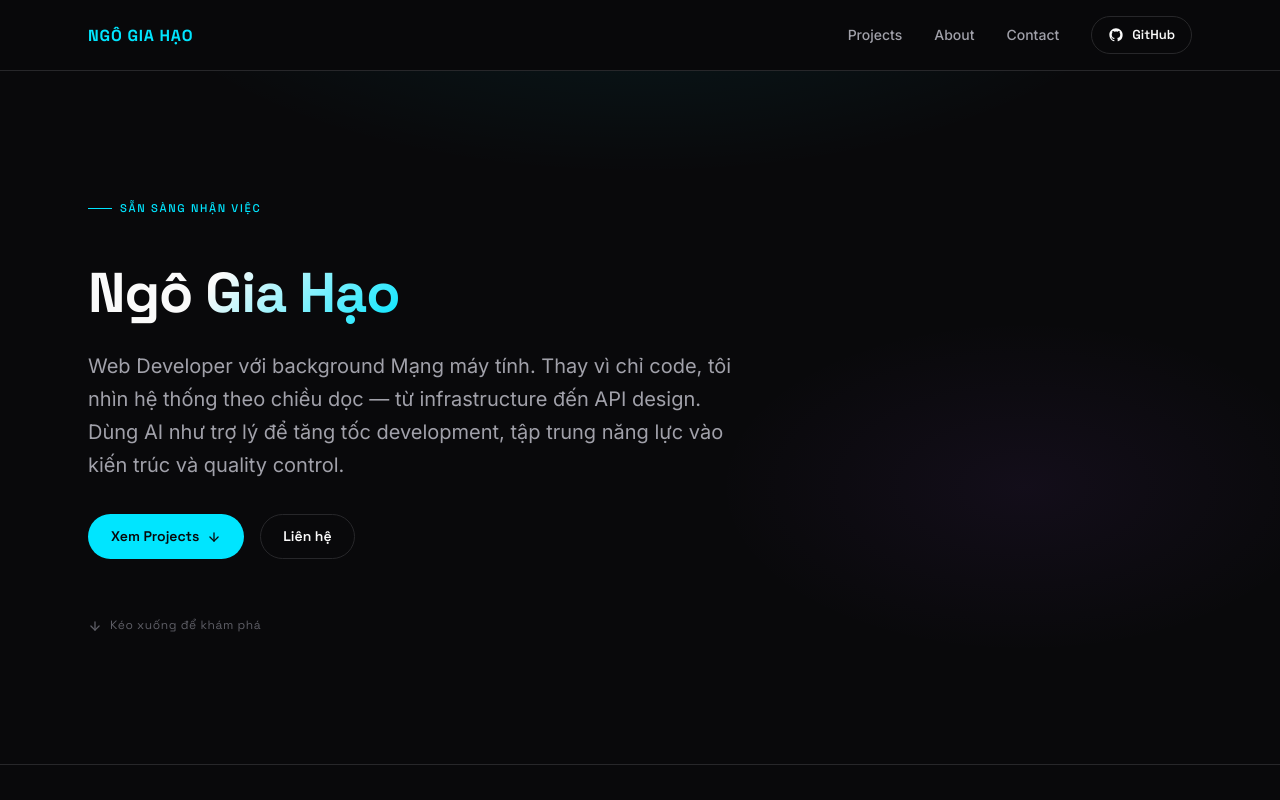
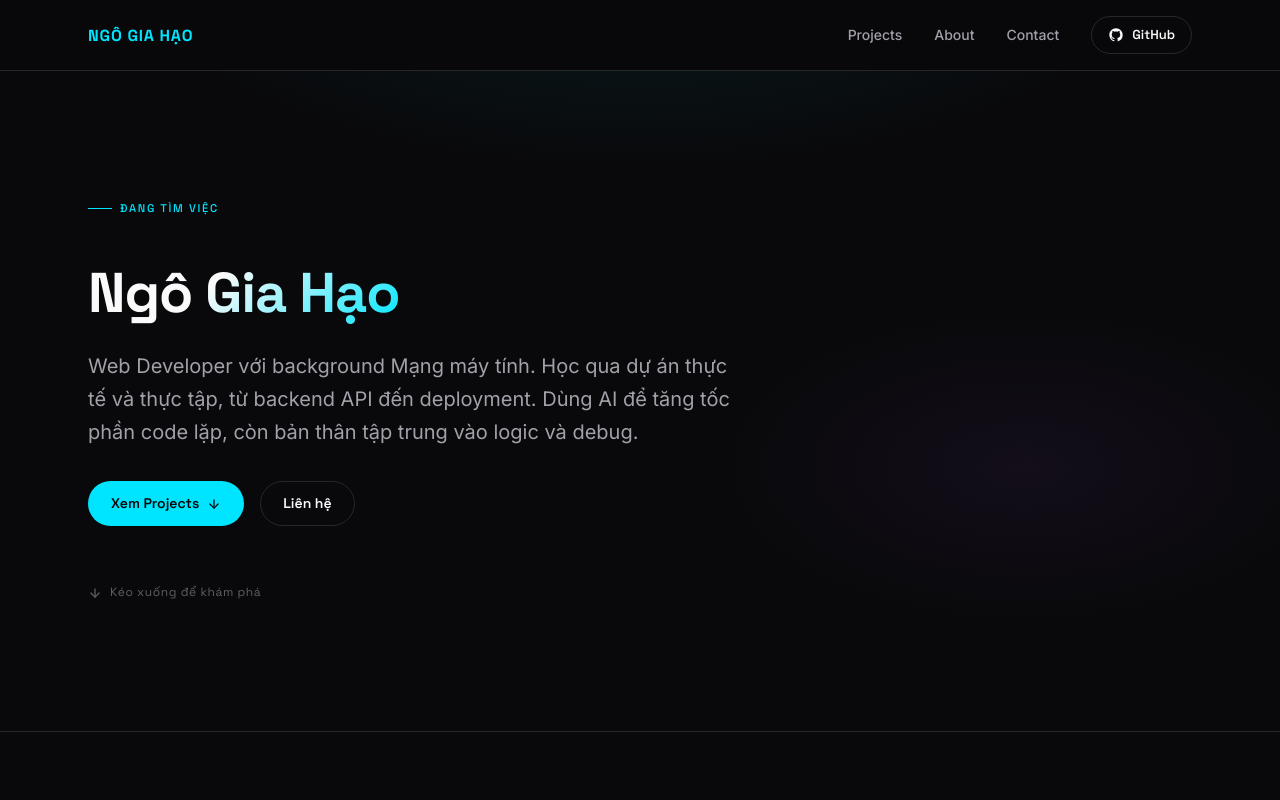
Before and after one commit to HaoNgo232/portfolio, a Next.js app: page / in a window 1280 px wide. Shown: the top 800 px of the page. Built offline with nearby package versions, Linux system fonts and the light colour scheme.

Commit message:
feat: Update portfolio content for clarity and relevance, enhancing project descriptions and personal insights

```diff
--- a/app/page.tsx
+++ b/app/page.tsx
@@ -260,15 +260,14 @@ export default function Home() {
       <section className="hero">
         <div className="container">
           <div className="hero-inner">
-            <p className="section-label">Sẵn sàng nhận việc</p>
+            <p className="section-label">Đang tìm việc</p>
             <h1>
               <span className="hero-name">Ngô Gia Hạo</span>
             </h1>
             <p className="hero-subtitle">
-              Web Developer với background Mạng máy tính. Thay vì chỉ code, tôi
-              nhìn hệ thống theo chiều dọc — từ infrastructure đến API design.
-              Dùng AI như trợ lý để tăng tốc development, tập trung năng lực vào
-              kiến trúc và quality control.
+              Web Developer với background Mạng máy tính. Học qua dự án thực tế
+              và thực tập, từ backend API đến deployment. Dùng AI để tăng tốc
+              phần code lặp, còn bản thân tập trung vào logic và debug.
             </p>
             <div className="hero-actions">
               <a href="#projects" className="btn btn-primary">
@@ -315,11 +314,10 @@ export default function Home() {
                 infrastructure và data flow nhiều như logic nghiệp vụ.
               </p>
               <p>
-                Tôi làm việc theo mô hình AI-Assisted Development: dùng AI sinh
-                code, còn bản thân thiết kế kiến trúc, review quality và ra
-                quyết định kỹ thuật. Stack chính: NestJS/Node.js cho backend,
-                Docker/Kubernetes cho deployment. Code tốt với tôi là code người
-                khác đọc được sau 3 tháng.
+                Tôi dùng AI để sinh code boilerplate và xử lý task lặp, còn bản
+                thân đọc hiểu logic và debug khi có lỗi. Stack chính:
+                NestJS/Node.js cho backend, Docker/Kubernetes qua thực tập. Code
+                tốt với tôi là code người khác đọc được sau 3 tháng.
               </p>
             </div>
             <div className="about-stack">
--- a/app/projects/[slug]/page.tsx
+++ b/app/projects/[slug]/page.tsx
@@ -605,12 +605,10 @@ export default function ProjectDetail({
         {/* CTA */}
         <div className="cta-card">
           <div>
-            <h3 style={{ marginBottom: "0.5rem" }}>
-              Quan tâm đến kiến trúc hệ thống?
-            </h3>
+            <h3 style={{ marginBottom: "0.5rem" }}>Muốn hỏi về dự án này?</h3>
             <p>
-              Muốn hỏi về cách tôi thiết kế hệ thống, quyết định tech stack,
-              hoặc có cơ hội việc làm phù hợp — liên hệ tôi qua email.
+              Nếu bạn muốn biết thêm chi tiết về cách tôi làm dự án này, hoặc có
+              cơ hội việc làm phù hợp, liên hệ tôi qua email.
             </p>
           </div>
           <div style={{ display: "flex", gap: "0.75rem", flexWrap: "wrap" }}>
--- a/lib/projects/data.ts
+++ b/lib/projects/data.ts
@@ -12,7 +12,7 @@ export const PROJECTS: Project[] = [
     displaySubtitle: "Platform-as-a-Service",
     subtitle: "Nền tảng PaaS tự lưu trữ trên Kubernetes",
     vision: [
-      "Mục tiêu là làm một PaaS đơn giản như shared hosting thời PHP/MySQL - upload code là chạy - nhưng trên Kubernetes. Giao diện web che đi kubectl và YAML, developer chỉ cần paste URL repo hoặc chọn Docker image.",
+      "Mục tiêu là làm một PaaS đơn giản như shared hosting thời PHP/MySQL - upload code là chạy - nhưng trên Kubernetes. Giao diện web che đi kubectl và YAML, developer paste URL repo hoặc chọn Docker image.",
       "Hai nhóm người dùng: Developer deploy app từ Docker image, GitHub repo (tự build qua Buildpacks, không cần Dockerfile), hoặc tạo nhanh project microservices từ template có sẵn. Admin quản cụm K8s, thêm node, cài infrastructure qua web UI thay vì SSH vào server gõ lệnh.",
       "Backend NestJS, frontend Next.js, cụm Kubernetes ở giữa. Deploy task nặng chạy async qua BullMQ, dùng DAG để xử lý các bước có dependency (ví dụ: tạo database trước, rồi mới deploy API).",
     ],
@@ -59,13 +59,13 @@ export const PROJECTS: Project[] = [
       {
         title: "Cân bằng tải & Scale tự động",
         description:
-          "Scale replica qua giao diện, Kubernetes phân phối request đều giữa các Pod trên nhiều node. Kịch bản 500 request cho kết quả 167/167/166.",
+          "Scale replica qua giao diện, Kubernetes tự phân phối request giữa các Pod trên nhiều node. Kịch bản 500 request cho kết quả 167/167/166.",
         icon: "LoadBalancer",
       },
       {
         title: "Xử lý bất đồng bộ với BullMQ + DAG",
         description:
-          "Tác vụ triển khai được đẩy vào hàng đợi BullMQ, xử lý bởi worker riêng biệt. BullMQ Flow điều phối tác vụ có phụ thuộc theo cấu trúc DAG.",
+          "Tác vụ triển khai được đẩy vào hàng đợi BullMQ, xử lý bởi worker riêng biệt. BullMQ Flow xử lý tác vụ có phụ thuộc theo cấu trúc DAG.",
         icon: "Queue",
       },
     ],
@@ -157,7 +157,7 @@ export const PROJECTS: Project[] = [
     vision: [
       "Làm một trang bán laptop có đủ flow từ đầu đến cuối: xem sản phẩm, bỏ giỏ hàng, thanh toán QR, admin quản lý đơn. Phần thanh toán và quản lý trạng thái đơn hàng là phần tôi chú trọng nhất.",
       "Có hệ thống member rank từ Bronze đến Diamond, tự động tính discount dựa trên tổng giá trị đơn đã mua. Docker hóa toàn bộ để deploy dễ hơn.",
-      "Frontend React tách riêng với backend NestJS API. Dùng TypeORM + PostgreSQL để đảm bảo transaction đặt hàng và cập nhật thanh toán không bị sai lệch.",
+      "Frontend React tách riêng với backend NestJS API. Dùng TypeORM + PostgreSQL, có transaction khi đặt hàng và cập nhật thanh toán.",
     ],
     terminalLines: [
       "backend: starting NestJS application...",
@@ -395,7 +395,7 @@ export const PROJECTS: Project[] = [
       {
         title: "Parse bằng Tree-sitter",
         description:
-          "Để trích signature hay xác định ranh giới symbol, regex hỏng ngay khi gặp comment hoặc string lạ. Tree-sitter parse theo grammar thật của ngôn ngữ nên đáng tin hơn nhiều.",
+          "Để trích signature hay xác định ranh giới symbol, regex không đủ tin cậy khi gặp comment hoặc string phức tạp. Tree-sitter parse theo grammar thật của ngôn ngữ nên chính xác hơn.",
         icon: "Code",
       },
       {
```
